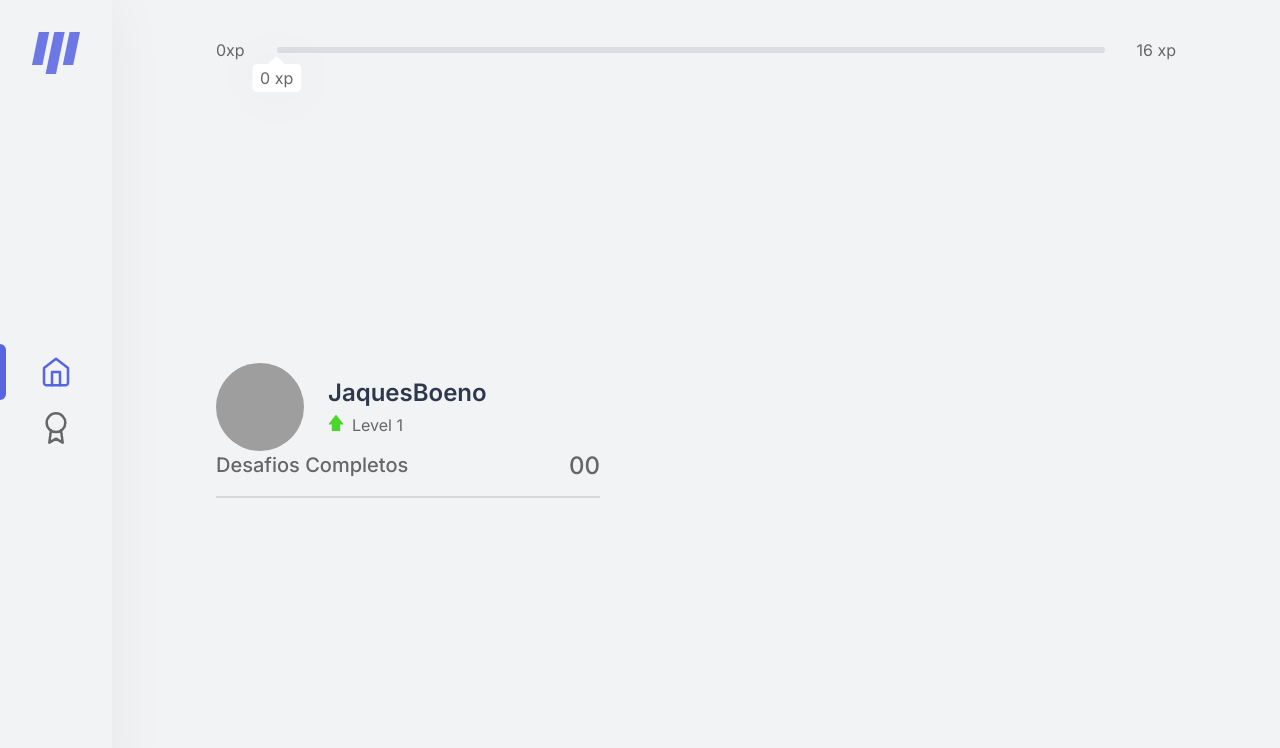
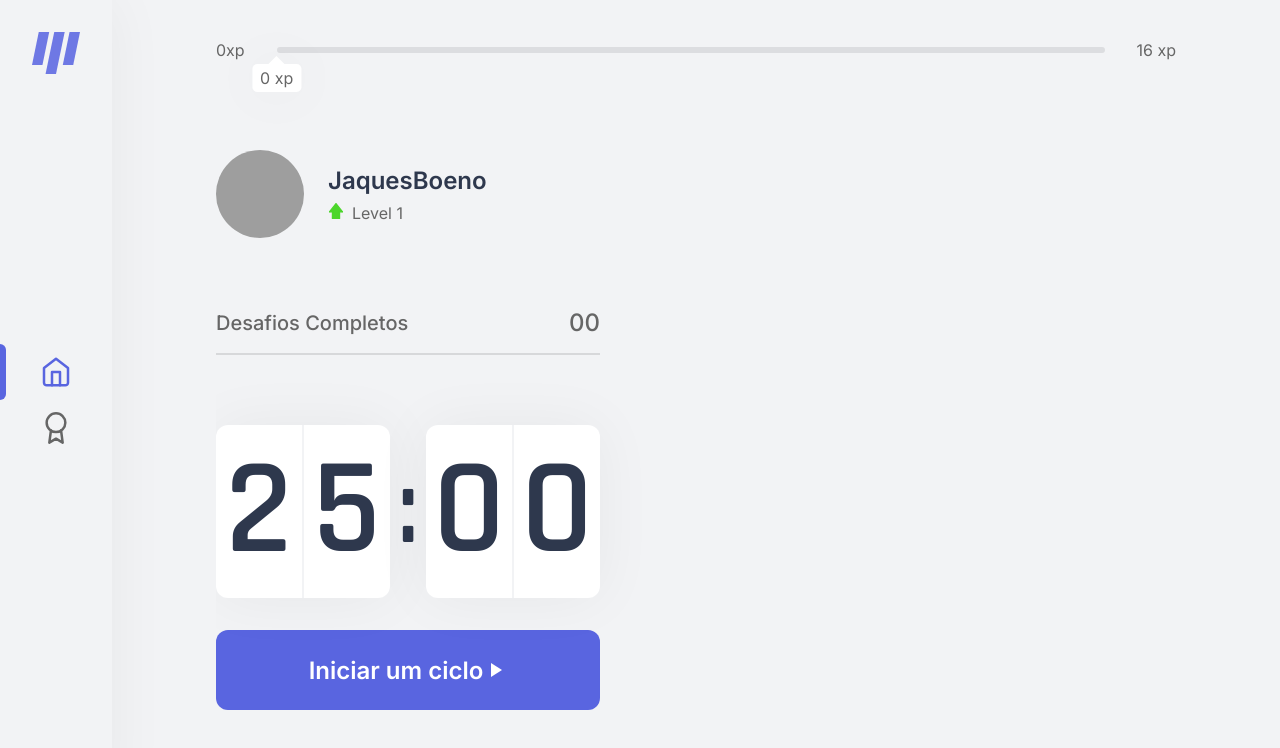
Before and after one commit to JaquesBoeno/MoveIt-2.0, a React (Vite) app: page /countdown in a window 1280 px wide. Shown: the top 748 px of the page. Built offline with nearby package versions, Linux system fonts and the light colour scheme; grey boxes are pictures that could not be loaded.

Commit message:
add Countdown component without timer system

```diff
--- a/index.html
+++ b/index.html
@@ -2,7 +2,7 @@
 <html lang="en">
   <head>
     <meta charset="UTF-8" />
-    <link rel="icon" type="image/svg+xml" href="/favicon.svg" />
+    <link rel="icon" type="image/svg+xml" href="/icon.svg" />
     <meta name="viewport" content="width=device-width, initial-scale=1.0" />
     <title>MoveIt</title>
   </head>
--- a/src/assets/svgs.tsx
+++ b/src/assets/svgs.tsx
@@ -98,5 +98,24 @@ const Up: React.FC = () => {
     </svg>
   )
 }
-
-export { House, Medal, Up }
+const PlayArrow: React.FC = () => {
+  return (
+    <svg
+      width="24"
+      height="24"
+      viewBox="0 0 24 24"
+      fill="none"
+      xmlns="http://www.w3.org/2000/svg"
+    >
+      <g clip-path="url(#clip0_149732_113)">
+        <path d="M8 5V19L19 12L8 5Z" fill="white" />
+      </g>
+      <defs>
+        <clipPath id="clip0_149732_113">
+          <rect width="24" height="24" rx="5" fill="white" />
+        </clipPath>
+      </defs>
+    </svg>
+  )
+}
+export { House, Medal, Up, PlayArrow }
--- /dev/null
+++ b/src/components/Countdown/index.tsx
@@ -0,0 +1,27 @@
+import React from 'react'
+
+import './styles.scss'
+import { PlayArrow } from '../../assets/svgs'
+
+const Countdown: React.FC = () => {
+  return (
+    <div id="CountdownComponent">
+      <div className="CountdownTimer">
+        <div>
+          <span>2</span>
+          <span>5</span>
+        </div>
+        <span>:</span>
+        <div>
+          <span>0</span>
+          <span>0</span>
+        </div>
+      </div>
+      <button>
+        Iniciar um ciclo <PlayArrow />
+      </button>
+    </div>
+  )
+}
+
+export { Countdown }
--- /dev/null
+++ b/src/components/Countdown/styles.scss
@@ -0,0 +1,56 @@
+#CountdownComponent {
+  .CountdownTimer {
+    display: flex;
+    align-items: center;
+    font-family: "rajdhani";
+    font-weight: 500;
+    font-size: 8.5rem;
+    color: var(--titles);
+    margin-bottom: 2rem;
+
+    >span {
+      font-size: 6.5rem;
+      margin: 0 0.5rem;
+    }
+
+    div {
+
+      flex: 1;
+
+      display: flex;
+      align-items: center;
+      justify-content: space-evenly;
+      box-shadow: 0px 0px 60px 0px rgba(0, 0, 0, 0.05);
+      border-radius: var(--border-radius);
+      text-align: center;
+      background-color: var(--white);
+
+      span {
+        flex: 1;
+
+        &:first-child {
+          border-right: 1px solid var(--background);
+        }
+
+        &:last-child {
+          border-left: 1px solid var(--background);
+        }
+      }
+    }
+  }
+
+  button {
+    width: 100%;
+    display: flex;
+    outline: 0;
+    border: 0;
+    justify-content: center;
+    height: 5rem;
+    align-items: center;
+    background-color: var(--blue-01);
+    color: var(--white);
+    font-weight: 600;
+    font-size: 1.5rem;
+    border-radius: var(--border-radius);
+  }
+}
--- a/src/main.tsx
+++ b/src/main.tsx
@@ -6,7 +6,7 @@ import { BrowserRouter, Route, Routes } from 'react-router-dom'
 
 import './global.scss'
 import { Login } from './pages/Login'
-import { Countdown } from './pages/countdown'
+import { CountdownPage } from './pages/Countdown'
 import { Aside } from './components/Aside'
 import { Ranking } from './pages/Ranking'
 
@@ -17,7 +17,7 @@ ReactDOM.createRoot(document.getElementById('root')!).render(
         <Aside />
         <Routes>
           <Route path="/" element={<Login />} />
-          <Route path="/countdown" element={<Countdown />} />
+          <Route path="/countdown" element={<CountdownPage />} />
           <Route path="/ranking" element={<Ranking />} />
         </Routes>
       </div>
--- a/src/pages/countdown/index.tsx
+++ b/src/pages/Countdown/index.tsx
@@ -4,16 +4,18 @@ import './styles.scss'
 import { ExperienceBar } from '../../components/ExperienceBar'
 import { Profile } from '../../components/Profile'
 import { CompletedChallenges } from '../../components/CompletedChallenges'
+import { Countdown } from '../../components/Countdown'
 
-const Countdown: React.FC = () => {
+const CountdownPage: React.FC = () => {
   return (
-    <div id="Countdown">
+    <div id="CountdownPage">
       <ExperienceBar />
       <section className="Countdown-Container">
         <div className="Wrapper">
           <div className="Profile">
             <Profile />
             <CompletedChallenges />
+            <Countdown />
           </div>
         </div>
       </section>
@@ -21,4 +23,4 @@ const Countdown: React.FC = () => {
   )
 }
 
-export { Countdown }
+export { CountdownPage }
--- a/src/pages/countdown/styles.scss
+++ b/src/pages/Countdown/styles.scss
@@ -1,4 +1,4 @@
-#Countdown {
+#CountdownPage {
   padding-top: 2.5rem;
   width: 75%;
   overflow-x: hidden;
@@ -17,6 +17,13 @@
       justify-content: space-between;
       align-items: center;
 
+      .Profile {
+        height: 35rem;
+        display: flex;
+        flex-direction: column;
+        justify-content: space-between;
+      }
+
       >div {
         width: 40%;
       }
```
